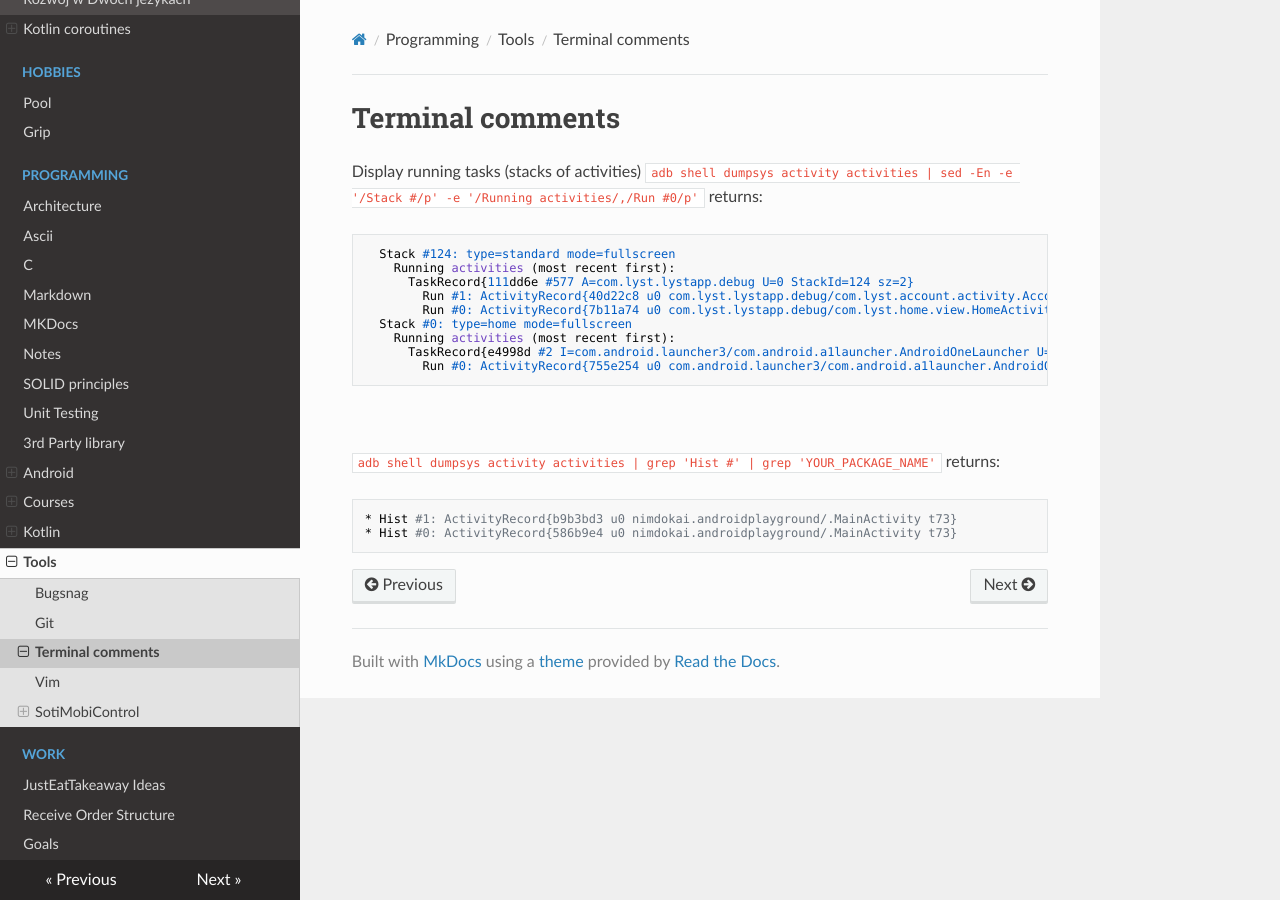
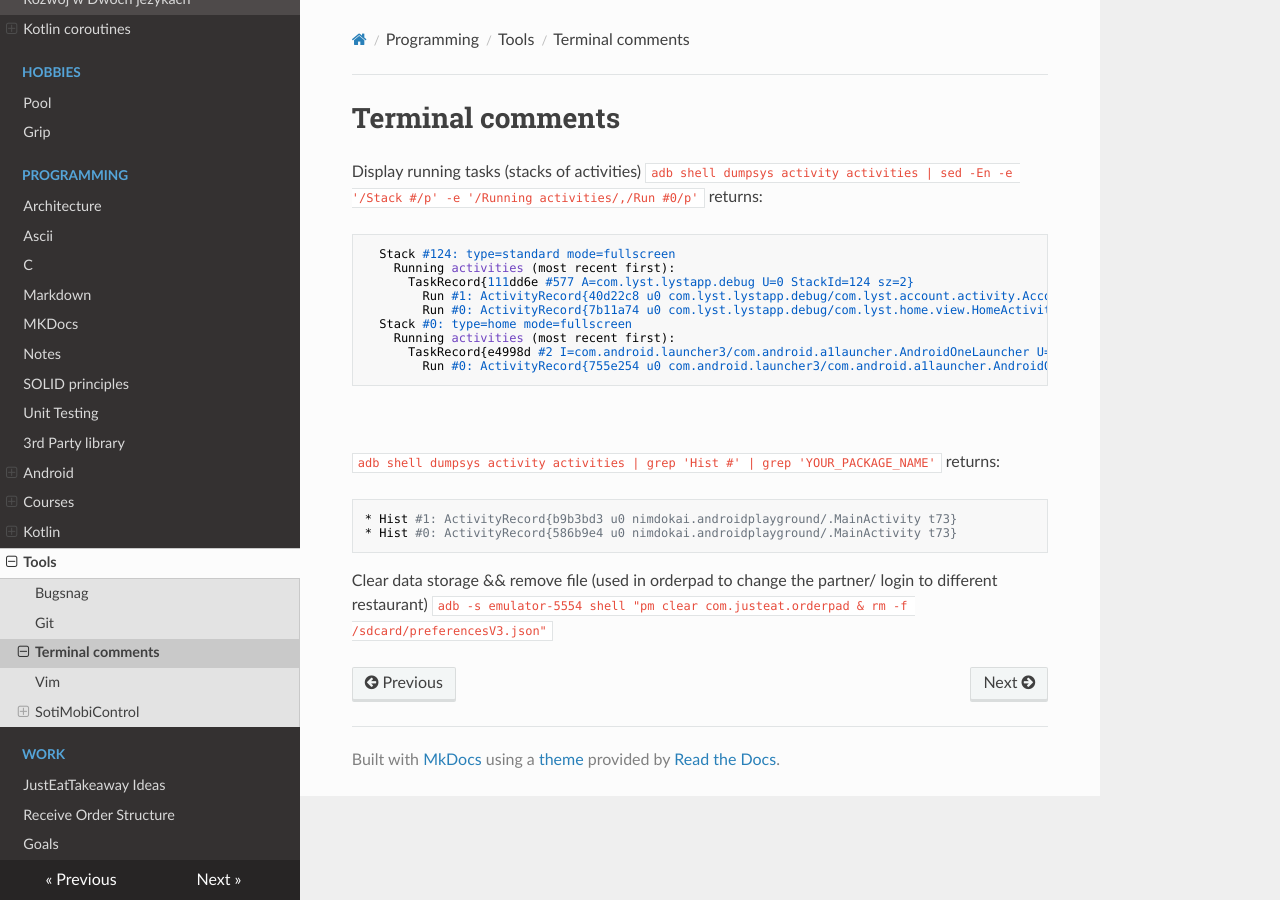
Before and after one commit to mojpalac/mojpalac, an MkDocs documentation site: the page built from docs/programming/tools/terminal.md, in a window 1280 px wide. Built offline with MkDocs 1.6.1, drawn with Linux system fonts in a browser that asks for light colours; nearby versions of some CDN libraries.

Commit message:
added adb command for clearing data storage

````diff
--- a/docs/programming/tools/terminal.md
+++ b/docs/programming/tools/terminal.md
@@ -3,6 +3,7 @@
 Display running tasks (stacks of activities)
 `adb shell dumpsys activity activities | sed -En -e '/Stack #/p' -e '/Running activities/,/Run #0/p'`
 returns:
+
 ```
   Stack #124: type=standard mode=fullscreen
     Running activities (most recent first):
@@ -18,7 +19,11 @@ returns:
 <br><br>
 `adb shell dumpsys activity activities | grep 'Hist #' | grep 'YOUR_PACKAGE_NAME'`
 returns:
+
 ```
 * Hist #1: ActivityRecord{b9b3bd3 u0 nimdokai.androidplayground/.MainActivity t73}
 * Hist #0: ActivityRecord{586b9e4 u0 nimdokai.androidplayground/.MainActivity t73}
 ```
+
+Clear data storage && remove file (used in orderpad to change the partner/ login to different restaurant)
+`adb -s emulator-5554 shell "pm clear com.justeat.orderpad & rm -f /sdcard/preferencesV3.json"`
````
